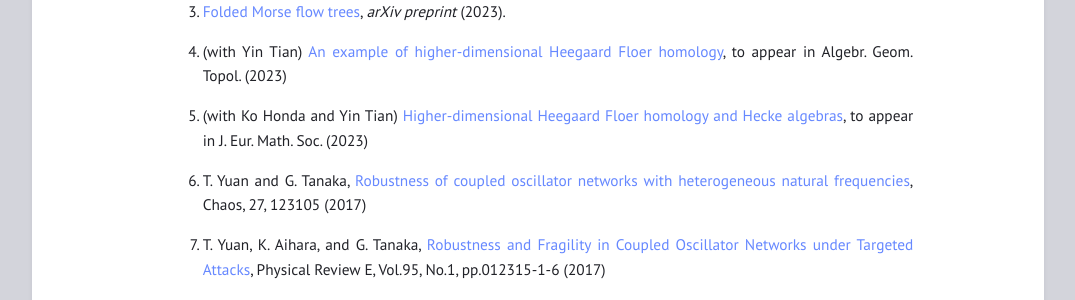
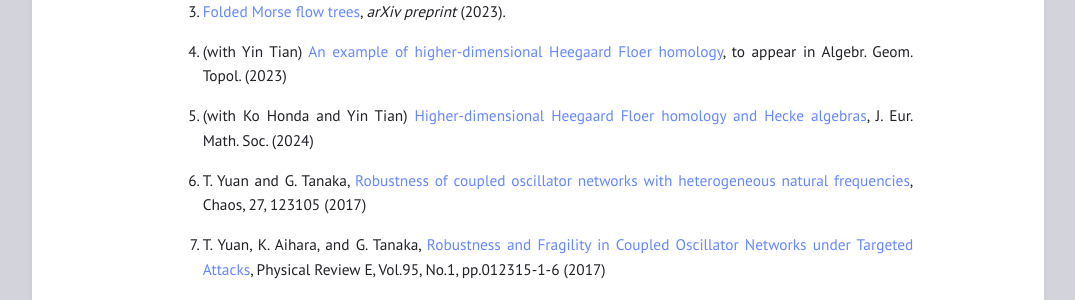
Before and after one commit to mathzerg/mathzerg.github.io, a Jekyll site: the page built from publication.md, in a window 1280 px wide. Shown: the part 290-590 px from the top of the page, without its empty margins (102-1177 px from the left). Built offline with Jekyll 4.4.1, drawn with Linux system fonts in a browser that asks for light colours.

Commit message:
Update publication.md

```diff
--- a/publication.md
+++ b/publication.md
@@ -19,7 +19,7 @@ bibliography_list_attributes:
 
 1. (with Yin Tian) [An example of higher-dimensional Heegaard Floer homology](https://arxiv.org/abs/2212.10187), to appear in Algebr. Geom. Topol. (2023)
 
-1. (with Ko Honda and Yin Tian) [Higher-dimensional Heegaard Floer homology and Hecke algebras](https://arxiv.org/abs/2202.05593), to appear in J. Eur. Math. Soc. (2023)
+1. (with Ko Honda and Yin Tian) [Higher-dimensional Heegaard Floer homology and Hecke algebras](https://arxiv.org/abs/2202.05593), J. Eur. Math. Soc. (2024)
 
 1. T. Yuan and G. Tanaka, [Robustness of coupled oscillator networks with heterogeneous natural frequencies](https://aip.scitation.org/doi/abs/10.1063/1.4991742), Chaos, 27, 123105 (2017)
 
```
